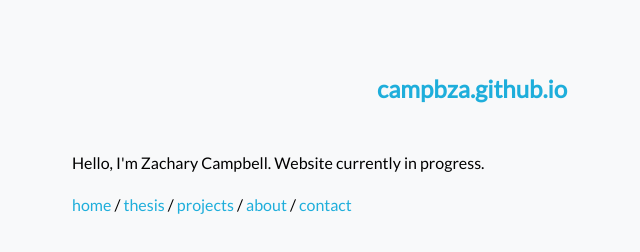
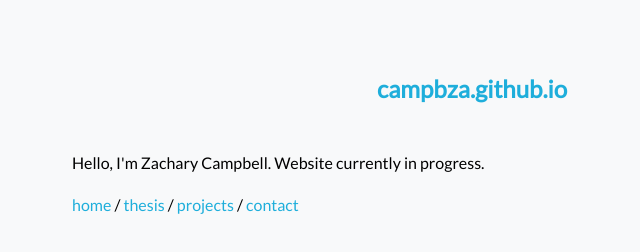
Before and after one commit to campbza/campbza.github.io, a plain HTML site: page index.html in a window 1280 px wide. Shown: the full height of the page, 168-808 px from the left. Drawn offline with Linux system fonts and the light colour scheme.

Commit message:
Change navigation

```diff
--- a/index.html
+++ b/index.html
@@ -18,7 +18,6 @@
 			<a href="./">home</a> /
 			<a href="./thesis.html">thesis</a> /
 			<a href="./projects.html">projects</a> /
-			<a href="./about.html">about</a> /
 			<a href="./contact.html">contact</a>
 			</p>
 		</div>
```
